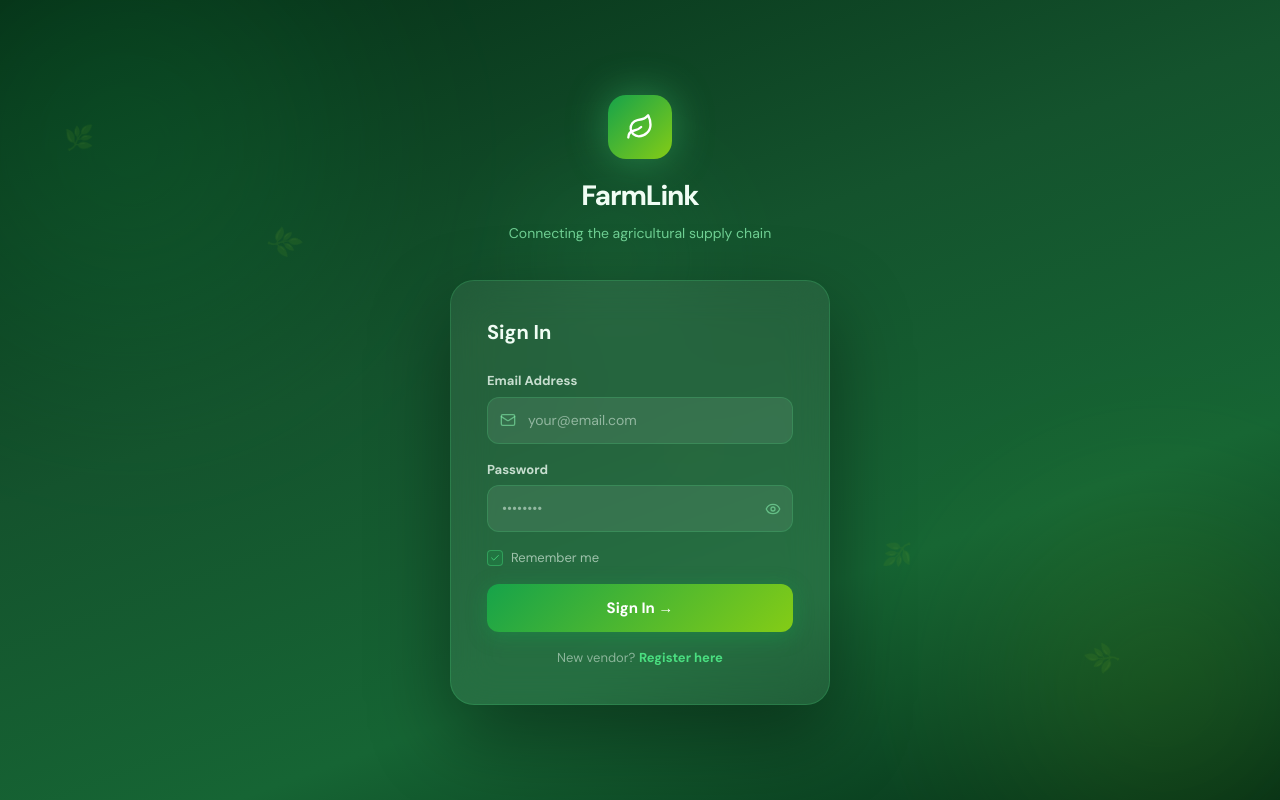
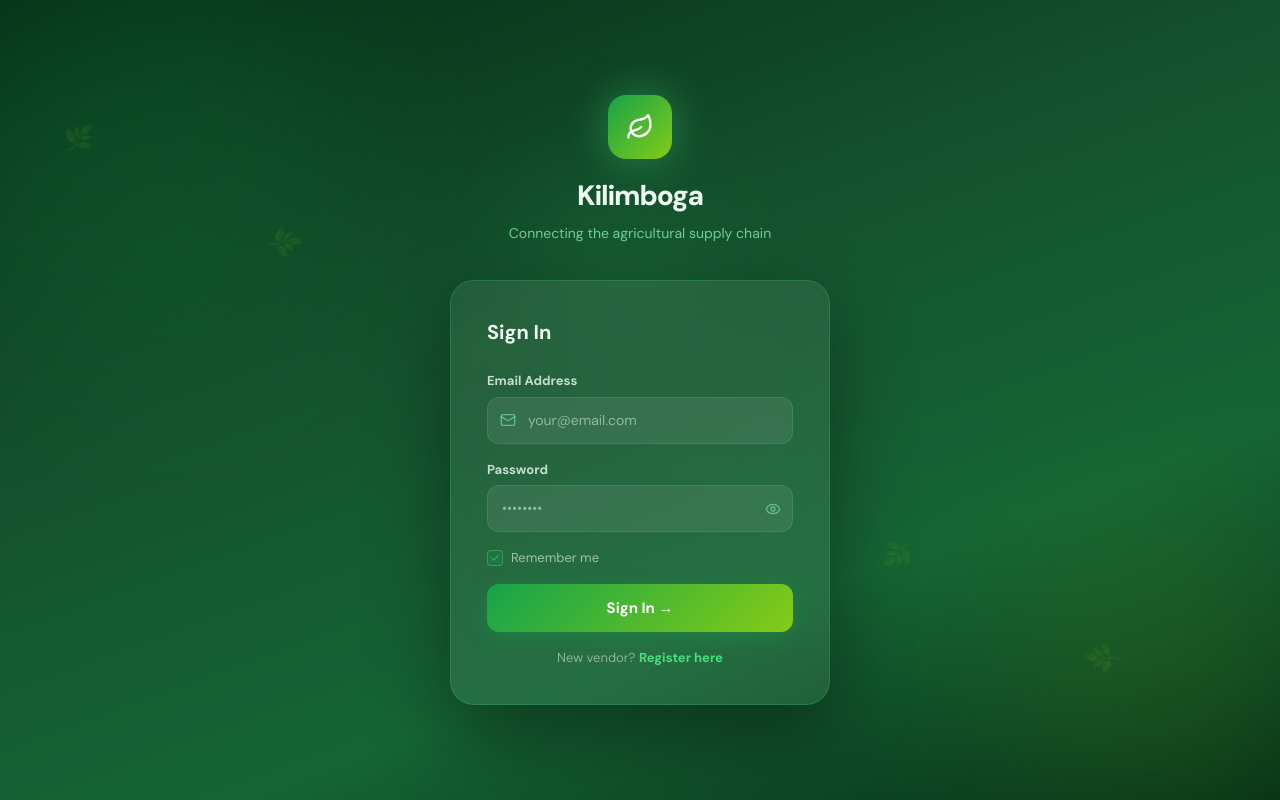
Before and after one commit to Mmust-Ihub/Kilimboga, a React (Vite) app in the folder web/: page / in a window 1280 px wide. Built offline with nearby package versions, Linux system fonts and the light colour scheme.

Commit message:
fix: updating app name in navbar and footer

```diff
--- a/web/src/pages/LoginPage.jsx
+++ b/web/src/pages/LoginPage.jsx
@@ -70,7 +70,7 @@ const LoginPage = () => {
           }}>
             <Leaf size={28} color="#fff" />
           </div>
-          <h1 style={{ margin: 0, color: "#F0FDF4", fontWeight: 800, fontSize: 28, letterSpacing: "-0.04em" }}>FarmLink</h1>
+          <h1 style={{ margin: 0, color: "#F0FDF4", fontWeight: 800, fontSize: 28, letterSpacing: "-0.04em" }}>Kilimboga</h1>
           <p style={{ margin: "6px 0 0", color: "rgba(134,239,172,0.8)", fontSize: 14 }}>Connecting the agricultural supply chain</p>
         </div>
 
--- a/web/src/pages/RegisterPage.jsx
+++ b/web/src/pages/RegisterPage.jsx
@@ -80,7 +80,7 @@ const RegisterPage = () => {
           }}>
             <Leaf size={22} color="#fff" />
           </div>
-          <h2 style={{ color: "#F0FDF4", fontWeight: 800, fontSize: 26, letterSpacing: "-0.04em", margin: "0 0 12px" }}>Join FarmLink</h2>
+          <h2 style={{ color: "#F0FDF4", fontWeight: 800, fontSize: 26, letterSpacing: "-0.04em", margin: "0 0 12px" }}>Join Kilimboga</h2>
           <p style={{ color: "rgba(134,239,172,0.8)", fontSize: 14, lineHeight: 1.7, margin: "0 0 32px" }}>
             Connect with farmers across Kenya. List your agricultural products and grow your business.
           </p>
```
